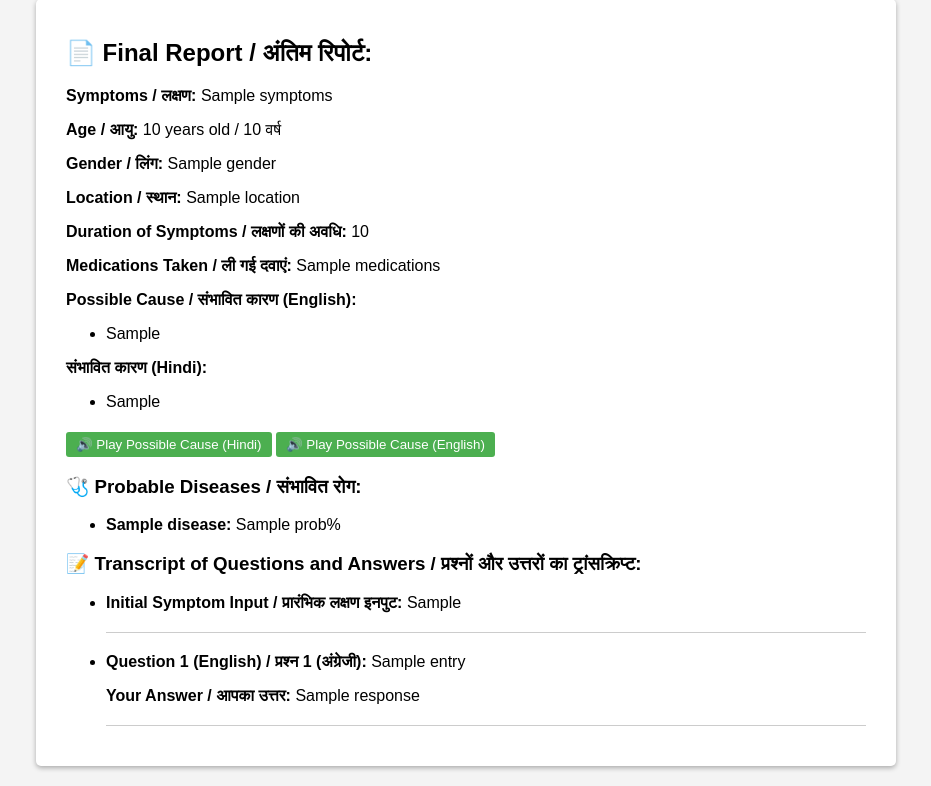
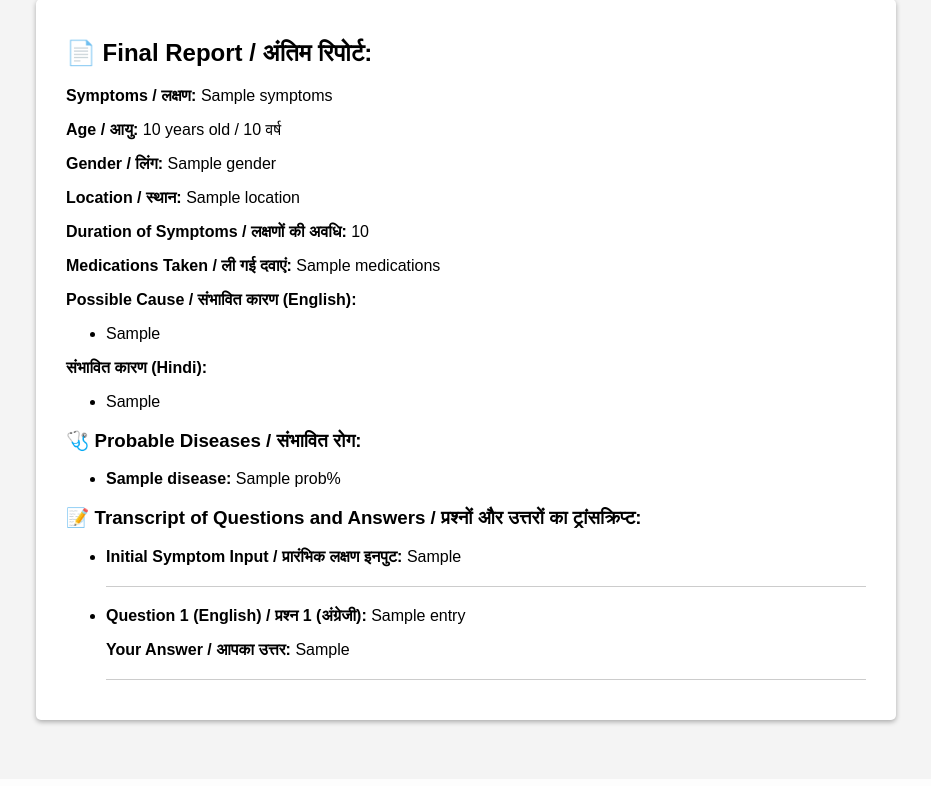
Before and after one commit to ShivakumarKoti/O-Health_WebApp, a Flask app: template Flask/templates/report.html in a window 1280 px wide. Shown: the part 21-807 px from the top of the page, without its empty margins (174-1105 px from the left). After the commit the page ends 747 px from the top, so only its background shows below. Run offline with Flask 3, Linux system fonts and the light colour scheme; the template is opened without the code that fills it: most values are stand-ins (such as "Sample title", 1, 10 or a date in 2020); parts of the project's set-up code (start-up, migrations or seed data) failed here and were passed over; some libraries are stand-ins or nearby versions.

Commit message:
Update report.html

```diff
--- a/Flask/templates/report.html
+++ b/Flask/templates/report.html
@@ -31,16 +31,6 @@
     <li>{{ possible_cause_hi }}</li>
 </ul>
 
-<!-- Audio Playback Buttons -->
-{% if possible_cause_audio_url_hi %}
-    <button onclick="playAudio('possibleCauseAudioHi')">🔊 Play Possible Cause (Hindi)</button>
-    <audio id="possibleCauseAudioHi" src="{{ possible_cause_audio_url_hi }}" style="display: none;"></audio>
-{% endif %}
-{% if possible_cause_audio_url_en %}
-    <button onclick="playAudio('possibleCauseAudioEn')">🔊 Play Possible Cause (English)</button>
-    <audio id="possibleCauseAudioEn" src="{{ possible_cause_audio_url_en }}" style="display: none;"></audio>
-{% endif %}
-
 {% else %}
 <p><strong>Possible Cause / संभावित कारण:</strong> No possible causes determined. / कोई संभावित कारण निर्धारित नहीं किया गया।</p>
 {% endif %}
@@ -62,18 +52,18 @@
 <ul>
     <!-- Initial Symptom Input -->
     {% for entry in conversation_history %}
-        {% if entry['user_input'] %}
-            <li><strong>Initial Symptom Input / प्रारंभिक लक्षण इनपुट:</strong> {{ entry['user_input'] }}</li>
+        {% if entry['user_input_english'] %}
+            <li><strong>Initial Symptom Input / प्रारंभिक लक्षण इनपुट:</strong> {{ entry['user_input_english'] }}</li>
         {% endif %}
     {% endfor %}
     <hr>
     <!-- Follow-Up Q&A -->
     {% set question_count = 1 %}
     {% for entry in conversation_history %}
-        {% if entry['followup_question_en'] and entry['response'] %}
+        {% if entry['followup_question_english'] and entry['response_english'] %}
             <li>
-                <p><strong>Question {{ question_count }} (English) / प्रश्न {{ question_count }} (अंग्रेजी):</strong> {{ entry['followup_question_en'] }}</p>
-                <p><strong>Your Answer / आपका उत्तर:</strong> {{ entry['response'] }}</p>
+                <p><strong>Question {{ question_count }} (English) / प्रश्न {{ question_count }} (अंग्रेजी):</strong> {{ entry['followup_question_english'] }}</p>
+                <p><strong>Your Answer / आपका उत्तर:</strong> {{ entry['response_english'] }}</p>
             </li>
             <hr>
             {% set question_count = question_count + 1 %}
```
